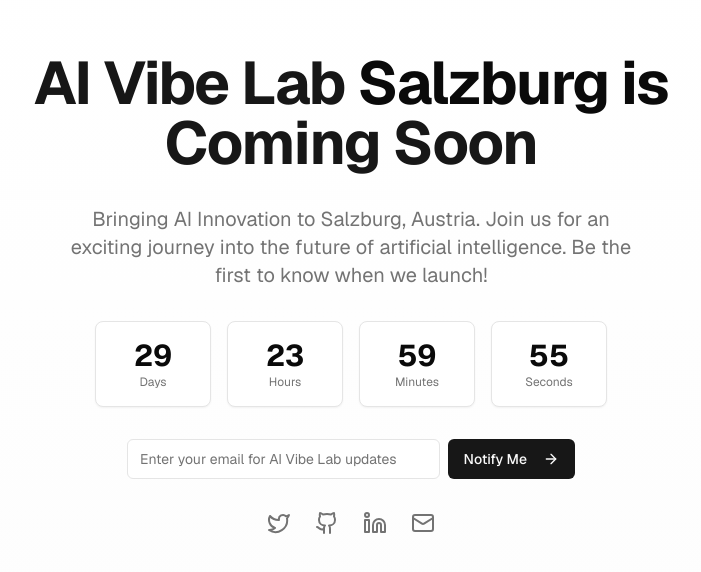
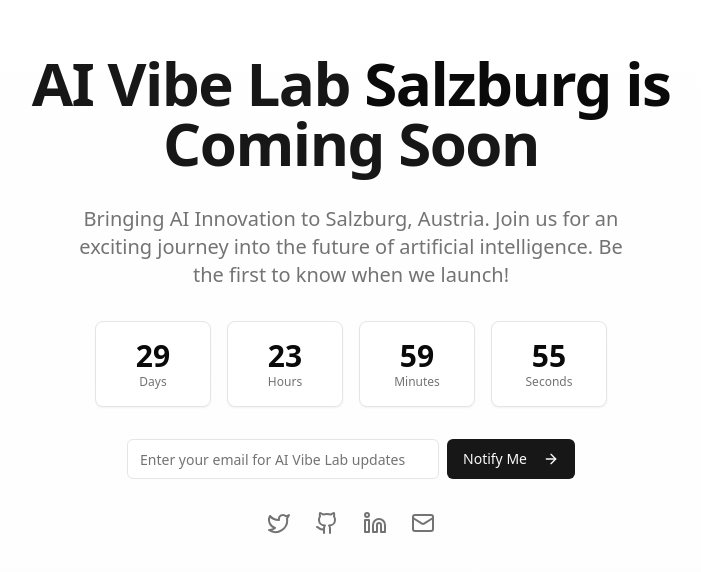
Before and after one commit to chrisperkles/vibelab, a Next.js app: page / in a window 1280 px wide. Shown: the part 106-678 px from the top of the page, without its empty margins (289-990 px from the left). Built offline with nearby package versions, Linux system fonts and the light colour scheme.

Commit message:
Fix Vercel 404 - Update layout for proper SSR compatibility
- Removed problematic <Html> tags from layout
- Fixed font loading to use Tailwind classes
- Build now successful without SSR errors
- Ready for Vercel redeploy

```diff
--- a/app/layout.tsx
+++ b/app/layout.tsx
@@ -27,17 +27,8 @@ export default function RootLayout({
   children: React.ReactNode
 }>) {
   return (
-    <html lang="en">
-      <head>
-        <style>{`
-html {
-  font-family: ${GeistSans.style.fontFamily};
-  --font-sans: ${GeistSans.variable};
-  --font-mono: ${GeistMono.variable};
-}
-        `}</style>
-      </head>
-      <body>{children}</body>
+    <html lang="en" className={`${GeistSans.variable} ${GeistMono.variable}`}>
+      <body className="font-sans">{children}</body>
     </html>
   )
 }
```
